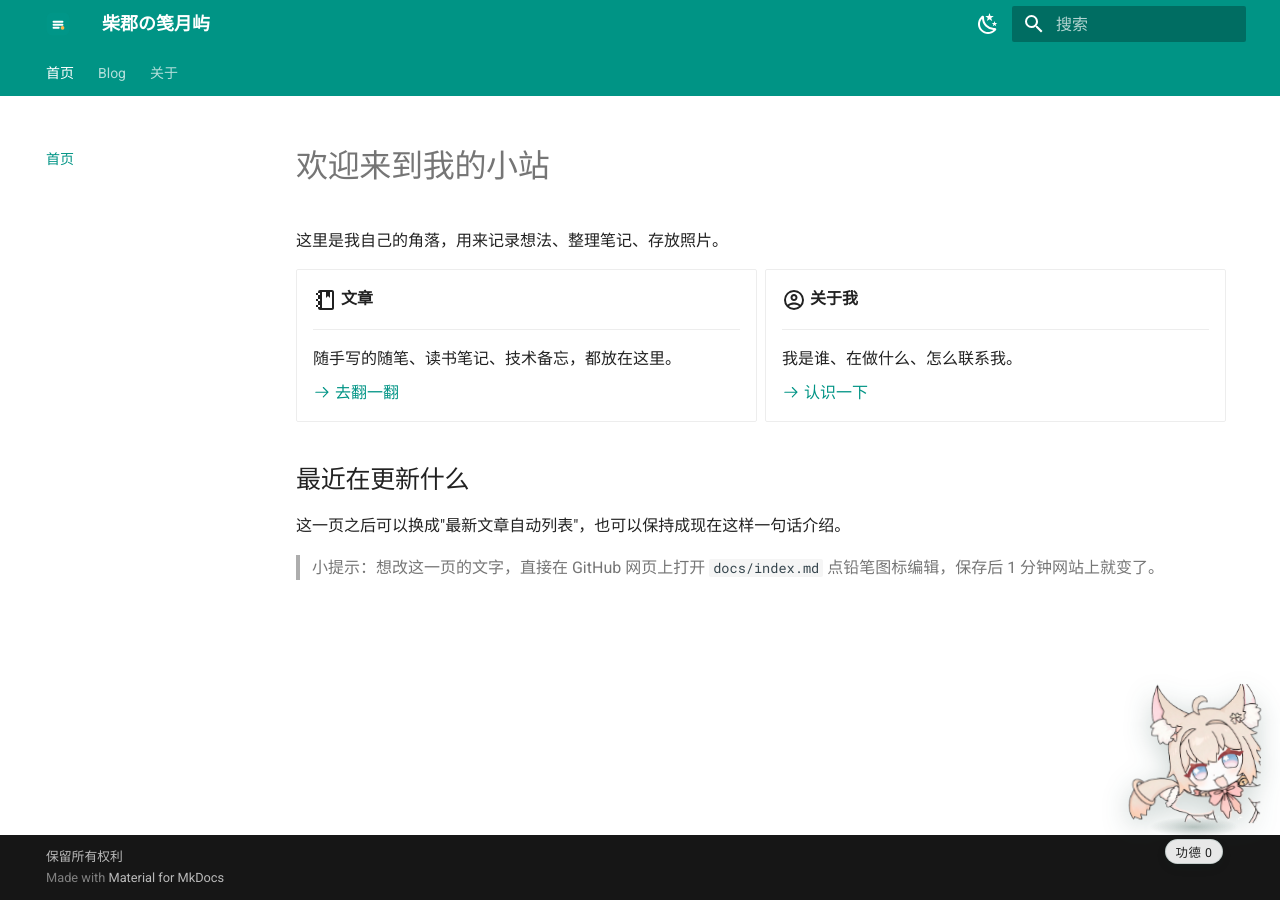
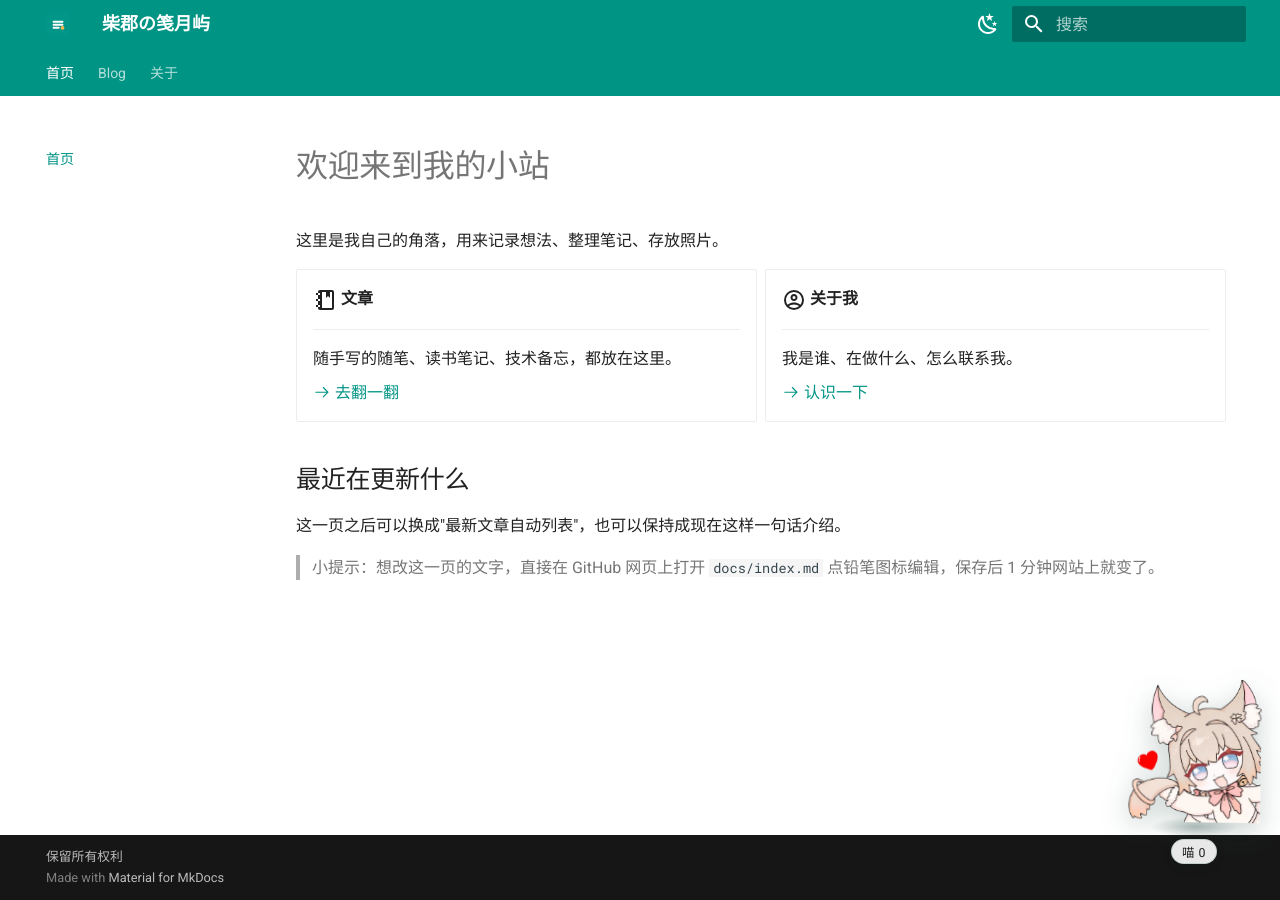
Before and after one commit to Cheshire-qwq/mysite, an MkDocs documentation site: the page built from docs/index.md, in a window 1280 px wide. Built offline with MkDocs 1.6.1 and Material for MkDocs 9.7.7, drawn with Linux system fonts in a browser that asks for light colours.

Commit message:
换用新版角色图（修正深色模式丢色），点击气泡改为「点点关注谢谢喵 / 喵」

```diff
--- a/docs/assets/extra.css
+++ b/docs/assets/extra.css
@@ -110,31 +110,52 @@
   border-color: rgba(160, 220, 200, .16);
 }
 
+/* 点击后浮起的小气泡：上面一行“点点关注谢谢喵”，下面一个大“喵” */
 .mokuo__pop {
   position: absolute;
-  top: 2px;
+  bottom: calc(100% + 14px);
   left: 50%;
   transform: translateX(-50%);
-  font-size: .84rem;
-  font-weight: 800;
-  color: #c8901f;
+  display: flex;
+  flex-direction: column;
+  align-items: center;
+  gap: .12rem;
+  padding: .38rem .72rem .34rem;
+  border-radius: 14px;
+  line-height: 1.35;
+  background: var(--md-default-bg-color);
+  border: 1px solid rgba(31, 92, 77, .18);
+  box-shadow: 0 6px 16px rgba(18, 58, 48, .16);
   pointer-events: none;
   opacity: 0;
   white-space: nowrap;
-  text-shadow: 0 1px 2px rgba(255, 255, 255, .5);
 }
-.mokuo__pop.show { animation: mokuoPop .8s ease forwards; }
+.mokuo__pop em {
+  font-style: normal;
+  font-size: .62rem;
+  letter-spacing: .3px;
+  color: var(--md-default-fg-color);
+  opacity: .8;
+}
+.mokuo__pop strong {
+  font-size: .92rem;
+  font-weight: 800;
+  color: #c8901f;
+  line-height: 1.1;
+}
+.mokuo__pop.show { animation: mokuoPop .9s ease forwards; }
 
 @keyframes mokuoPop {
-  0%   { opacity: 0; transform: translate(-50%, 8px) scale(.9); }
-  25%  { opacity: 1; }
-  100% { opacity: 0; transform: translate(-50%, -40px) scale(1.06); }
+  0%   { opacity: 0; transform: translate(-50%, 10px) scale(.9); }
+  22%  { opacity: 1; }
+  100% { opacity: 0; transform: translate(-50%, -26px) scale(1.02); }
 }
 
 [data-md-color-scheme="slate"] .mokuo__pop {
-  color: #e0b76a;
-  text-shadow: 0 1px 3px rgba(0, 0, 0, .6);
+  border-color: rgba(160, 220, 200, .16);
+  background: #16241f;
 }
+[data-md-color-scheme="slate"] .mokuo__pop strong { color: #e0b76a; }
 
 @media (max-width: 44.9375em) {
   .mokuo { right: .5rem; bottom: 1rem; }
--- a/docs/assets/site.js
+++ b/docs/assets/site.js
@@ -45,7 +45,12 @@
 
     var pop = document.createElement('div');
     pop.className = 'mokuo__pop';
-    pop.textContent = '功德+1';
+    var popTip = document.createElement('em');
+    popTip.textContent = '点点关注谢谢喵';
+    var popWord = document.createElement('strong');
+    popWord.textContent = '喵';
+    pop.appendChild(popTip);
+    pop.appendChild(popWord);
 
     var label = document.createElement('div');
     label.className = 'mokuo__label';
@@ -55,7 +60,7 @@
       count = parseInt(localStorage.getItem('mokuo_count') || '0', 10);
       if (!isFinite(count) || count < 0) count = 0;
     } catch (e) { count = 0; }
-    label.textContent = '功德 ' + count;
+    label.textContent = '喵 ' + count;
 
     var ground = document.createElement('div');
     ground.className = 'mokuo__ground';
@@ -101,7 +106,7 @@
 
     function hit() {
       count++;
-      label.textContent = '功德 ' + count;
+      label.textContent = '喵 ' + count;
       try { localStorage.setItem('mokuo_count', String(count)); } catch (e) {}
       btn.classList.remove('hit');
       void btn.offsetWidth;
```
Also changed, not shown: docs/assets/cheshire.png.
